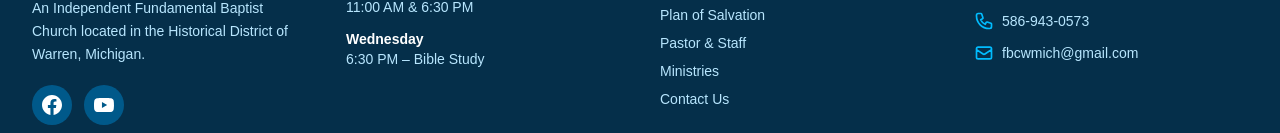
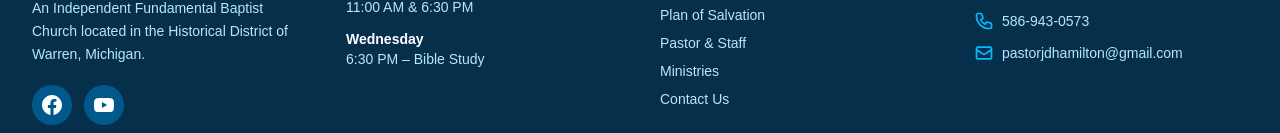
Before and after one commit to edesent/firstbaptistofwarren, a Next.js app: page / in a window 1280 px wide. Shown: the part 4359-4492 px from the top of the page. Built offline with nearby package versions, Linux system fonts and the light colour scheme.

Commit message:
Update contact email in footer to pastorjdhamilton@gmail.com

```diff
--- a/src/components/Footer.tsx
+++ b/src/components/Footer.tsx
@@ -169,7 +169,7 @@ export default function Footer() {
                     d="M3 8l7.89 5.26a2 2 0 002.22 0L21 8M5 19h14a2 2 0 002-2V7a2 2 0 00-2-2H5a2 2 0 00-2 2v10a2 2 0 002 2z"
                   />
                 </svg>
-                <span>fbcwmich@gmail.com</span>
+                <span>pastorjdhamilton@gmail.com</span>
               </div>
             </div>
           </div>
```
